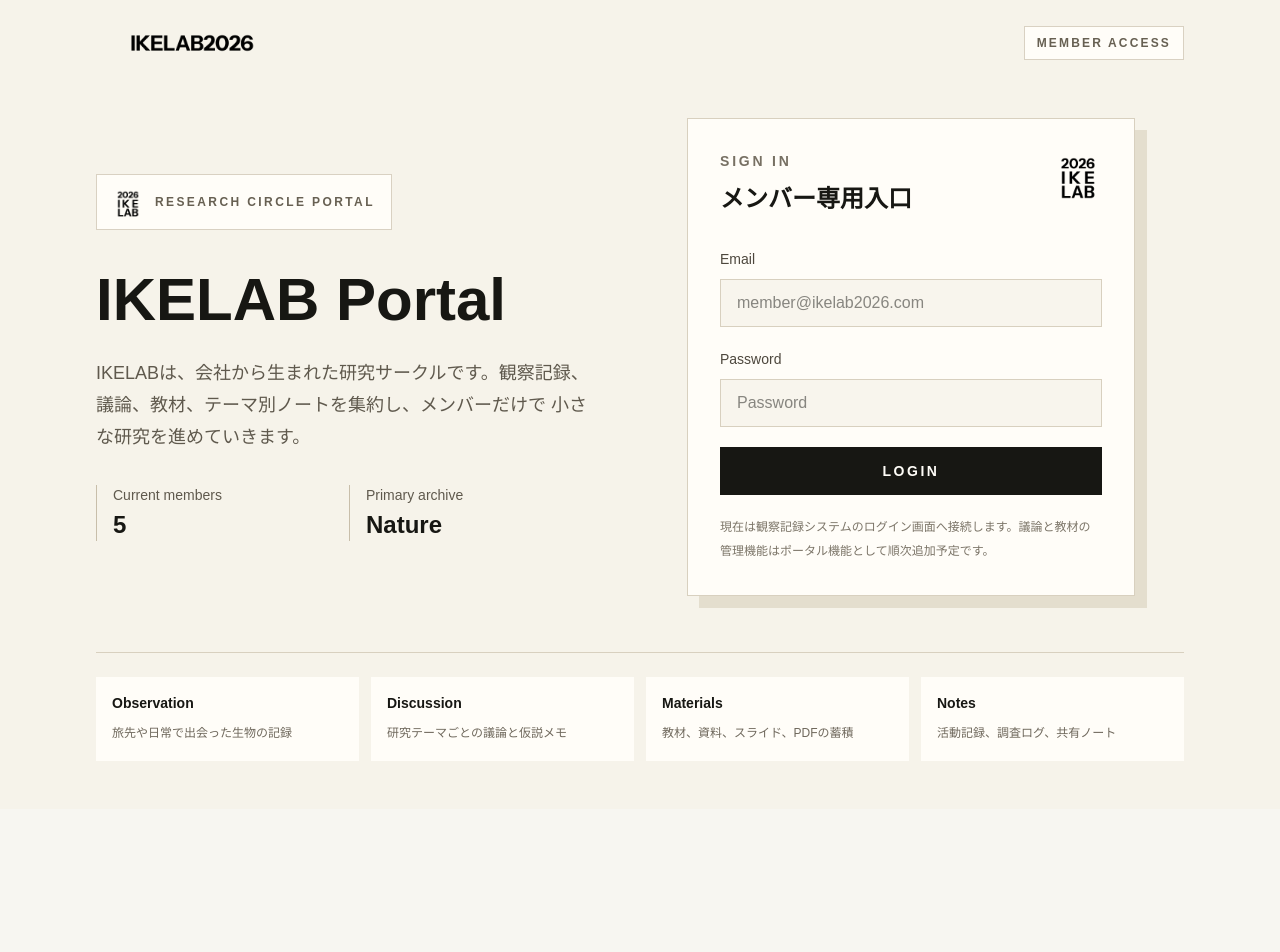
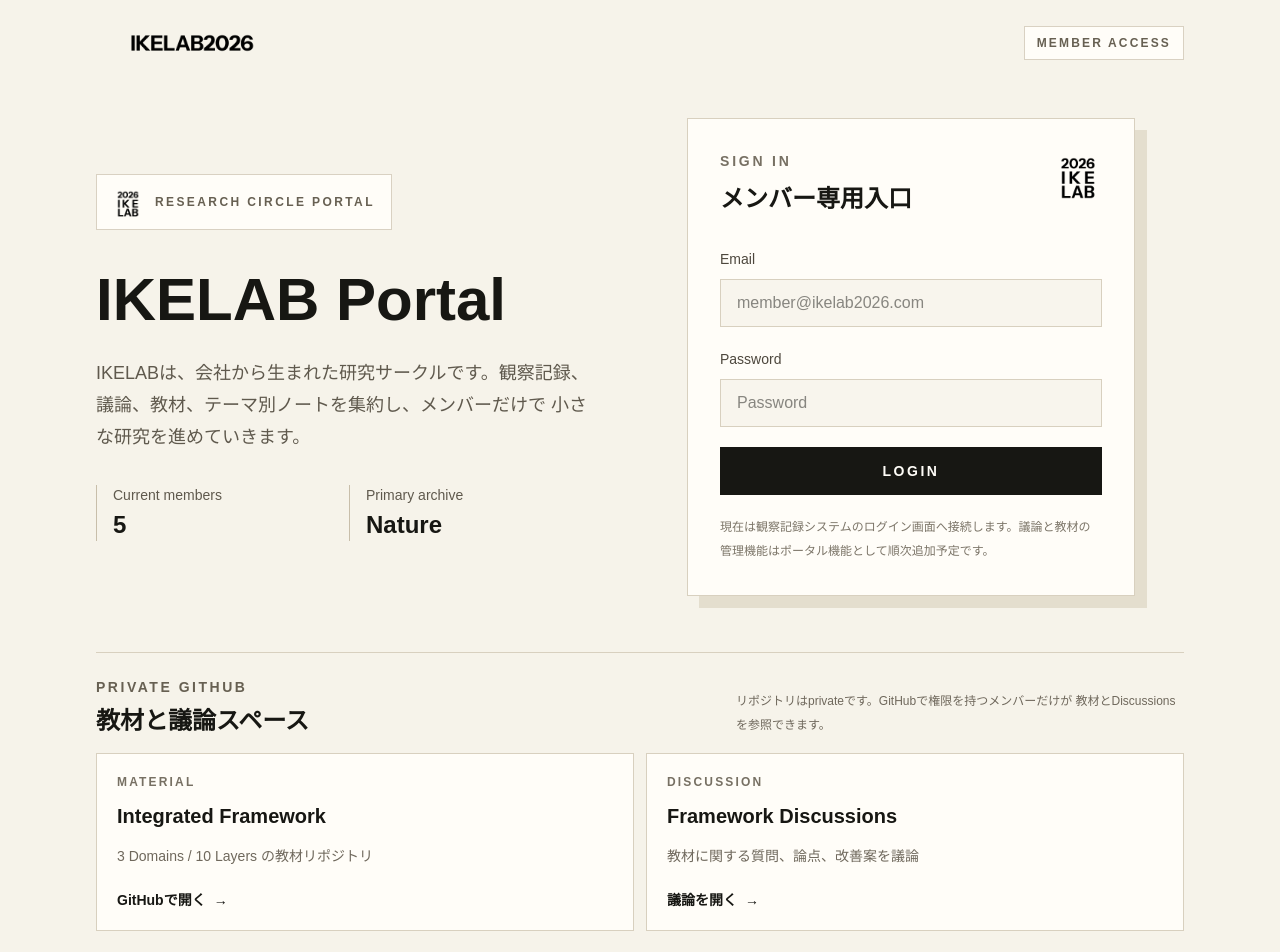
Before and after one commit to chitchi1216/IKELAB_homepage, a Next.js app: page / in a window 1280 px wide. Shown: the top 952 px of the page. Before the commit the page ends 809 px from the top, so only its background shows below. Built offline with nearby package versions, Linux system fonts and the light colour scheme.

Commit message:
Add private framework resource links

```diff
--- a/app/page.tsx
+++ b/app/page.tsx
@@ -21,6 +21,23 @@ const portalItems = [
 
 const loginUrl =
   "https://nature-observer-sage.vercel.app/login?callbackUrl=https%3A%2F%2Fnature-observer-sage.vercel.app%2F";
+
+const privateResources = [
+  {
+    label: "Material",
+    title: "Integrated Framework",
+    detail: "3 Domains / 10 Layers の教材リポジトリ",
+    href: "https://github.com/chitchi1216/integrated-framework-3domains-10layers",
+    action: "GitHubで開く",
+  },
+  {
+    label: "Discussion",
+    title: "Framework Discussions",
+    detail: "教材に関する質問、論点、改善案を議論",
+    href: "https://github.com/chitchi1216/integrated-framework-3domains-10layers/discussions",
+    action: "議論を開く",
+  },
+];
 
 export default function Home() {
   return (
@@ -98,7 +115,7 @@ export default function Home() {
               />
             </div>
 
-            <form action={loginUrl} className="space-y-5">
+            <div className="space-y-5">
               <label className="block">
                 <span className="text-sm font-medium text-[#4d473d]">
                   Email
@@ -125,18 +142,61 @@ export default function Home() {
                 />
               </label>
 
-              <button
-                className="h-12 w-full bg-[#171713] px-5 text-sm font-semibold uppercase tracking-[0.18em] text-[#fffdf8] transition hover:bg-[#3a352d]"
-                type="submit"
+              <a
+                className="flex h-12 w-full items-center justify-center bg-[#171713] px-5 text-sm font-semibold uppercase tracking-[0.18em] text-[#fffdf8] transition hover:bg-[#3a352d]"
+                href={loginUrl}
               >
                 Login
-              </button>
-            </form>
+              </a>
+            </div>
 
             <p className="mt-5 text-xs leading-6 text-[#7c7568]">
               現在は観察記録システムのログイン画面へ接続します。議論と教材の
               管理機能はポータル機能として順次追加予定です。
             </p>
+          </div>
+        </section>
+
+        <section className="border-t border-[#d8d0bf] py-6">
+          <div className="mb-4 flex flex-col justify-between gap-3 sm:flex-row sm:items-end">
+            <div>
+              <p className="text-sm font-semibold uppercase tracking-[0.18em] text-[#676052]">
+                Private GitHub
+              </p>
+              <h2 className="mt-2 text-2xl font-semibold">
+                教材と議論スペース
+              </h2>
+            </div>
+            <p className="max-w-md text-xs leading-6 text-[#6f685c]">
+              リポジトリはprivateです。GitHubで権限を持つメンバーだけが
+              教材とDiscussionsを参照できます。
+            </p>
+          </div>
+
+          <div className="grid gap-3 md:grid-cols-2">
+            {privateResources.map((resource) => (
+              <a
+                key={resource.title}
+                className="group border border-[#d8d0bf] bg-[#fffdf8] p-5 transition hover:border-[#171713]"
+                href={resource.href}
+                target="_blank"
+                rel="noreferrer"
+              >
+                <p className="text-xs font-semibold uppercase tracking-[0.18em] text-[#777063]">
+                  {resource.label}
+                </p>
+                <h3 className="mt-3 text-xl font-semibold">
+                  {resource.title}
+                </h3>
+                <p className="mt-3 text-sm leading-7 text-[#6f685c]">
+                  {resource.detail}
+                </p>
+                <p className="mt-5 text-sm font-semibold text-[#171713]">
+                  {resource.action}
+                  <span className="ml-2 transition group-hover:ml-3">→</span>
+                </p>
+              </a>
+            ))}
           </div>
         </section>
 
```
